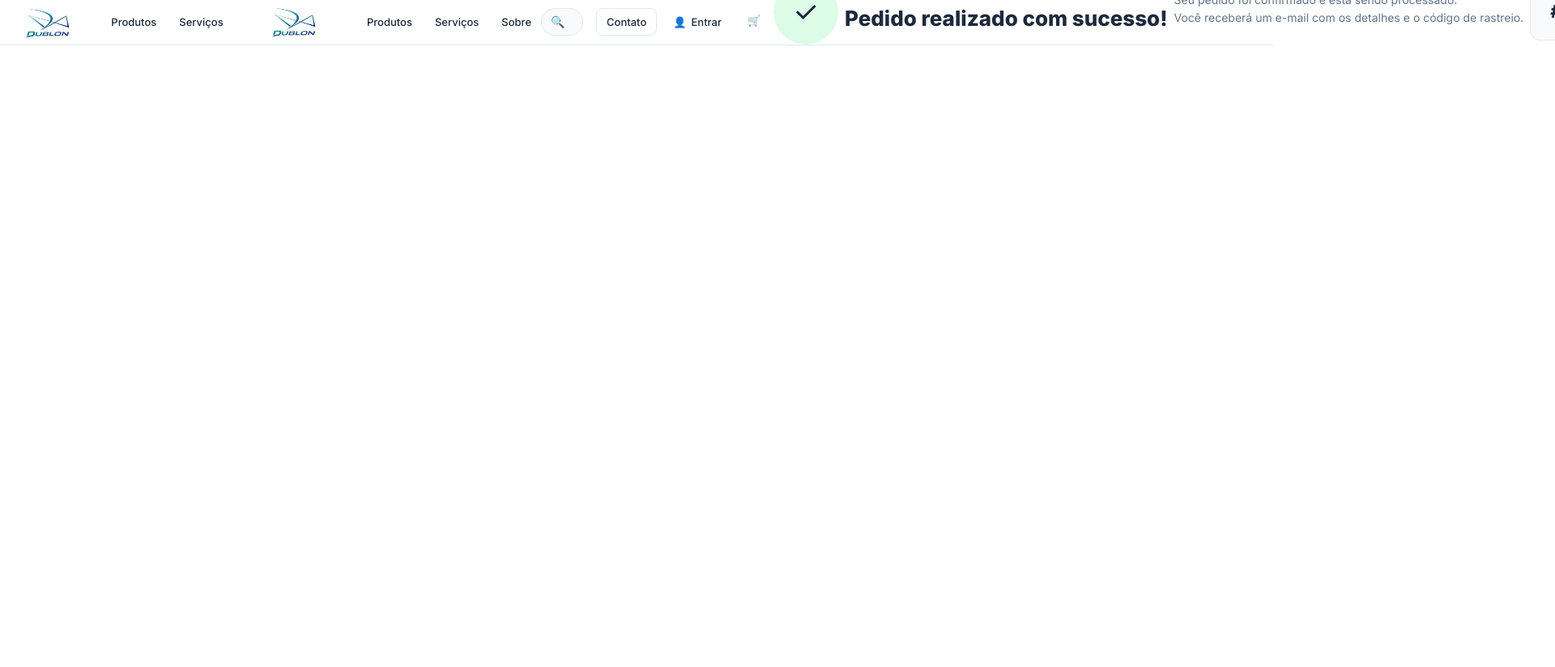
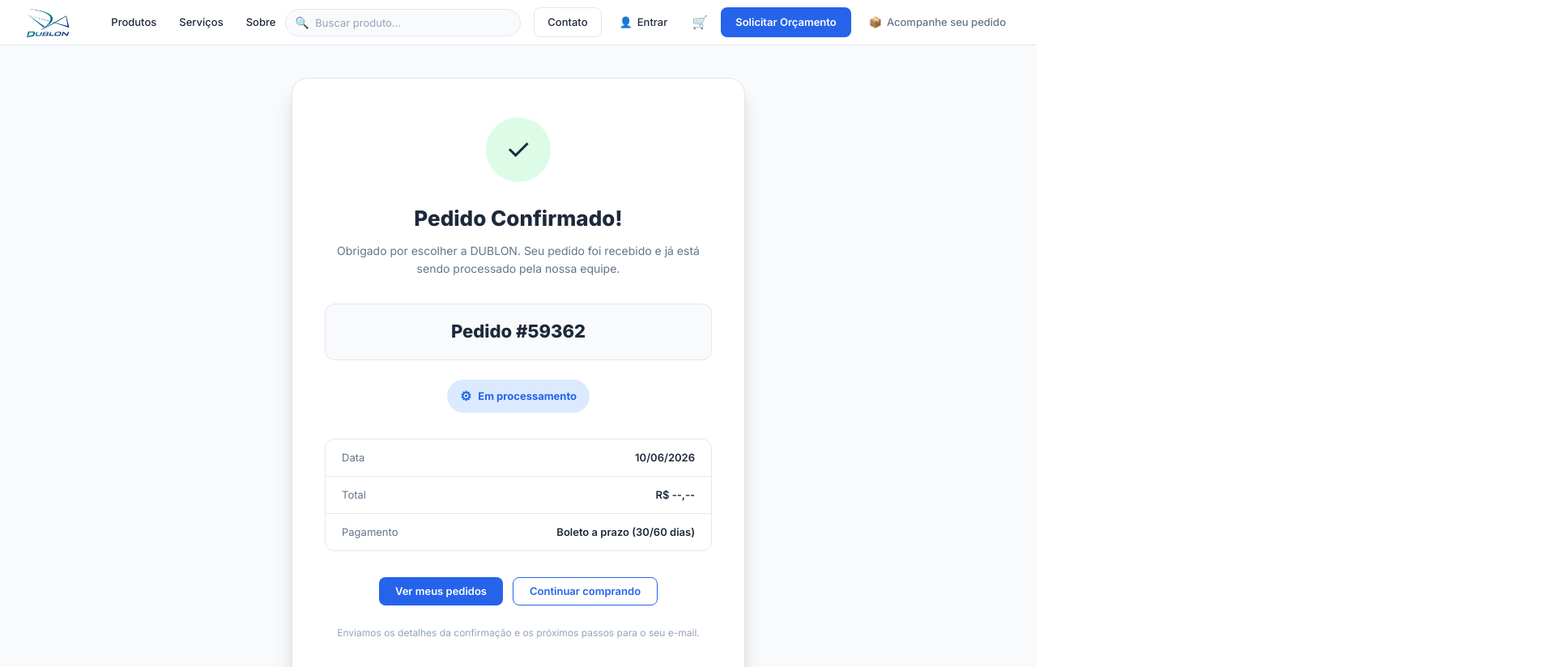
Before and after one commit to hugo-l-b-15/dublon, a plain HTML site: page pedido-confirmado.html in a window 1280 px wide. Shown: the top 824 px of the page at 81% size, 1920 px wide, since content can reach past the window. Before the commit the page ends 800 px from the top, so only its background shows below. Drawn offline with Linux system fonts and the light colour scheme.

Commit message:
fix: restore pedido-confirmado, move style to head in meus-pedidos, add cart console log

```diff
--- a/js/api.js
+++ b/js/api.js
@@ -198,35 +198,19 @@ function localCartToResponse(items) {
 // ── Cart API ─────────────────────────────────────────────
 const CartAPI = {
   async get() {
-    try {
-      const res = await apiGet('/cart');
-      // Se API funcionar, sincroniza localStorage
-      if (res && Array.isArray(res.items)) {
-        localCartSet(res.items);
-      }
-      return res;
-    } catch (e) {
-      // Fallback: lê do localStorage
     const items = localCartGet();
     return localCartToResponse(items);
-    }
   },
 
   async add(product_id, quantity, color, size, productData = {}) {
-    try {
-      const res = await apiPost('/cart', { product_id, quantity, color, size });
-      // Sincroniza localStorage após add no servidor
-      try { const fresh = await apiGet('/cart'); if (fresh.items) localCartSet(fresh.items); } catch {}
-      return res;
-    } catch (e) {
-      // Fallback: adiciona ao localStorage
     const items = localCartGet();
     const existing = items.find(i => i.product_id === product_id && i.color === color && i.size === size);
+
     if (existing) {
       existing.quantity += quantity;
     } else {
       items.push({
-          id: Date.now(),
+        id: Date.now(), // Generate a unique ID for the cart item
         product_id,
         quantity,
         color: color || '',
@@ -238,43 +222,31 @@ const CartAPI = {
         stock_min: productData.stock_min || 50
       });
     }
+
     localCartSet(items);
+    console.log(`[CartAPI] Saving to ${CART_KEY}:`, items); // As requested by user
     return { success: true, local: true };
-    }
   },
 
   async update(id, quantity) {
-    try {
-      const res = await apiPut(`/cart/${id}`, { quantity });
-      return res;
-    } catch (e) {
     const items = localCartGet();
     const item = items.find(i => i.id === id);
-      if (item) { item.quantity = quantity; localCartSet(items); }
+    if (item) {
+      item.quantity = quantity;
+      localCartSet(items);
+    }
     return { success: true, local: true };
-    }
   },
 
   async remove(id) {
-    try {
-      const res = await apiDelete(`/cart/${id}`);
-      return res;
-    } catch (e) {
     const items = localCartGet().filter(i => i.id !== id);
     localCartSet(items);
     return { success: true, local: true };
-    }
   },
 
   async clear() {
-    try {
-      const res = await apiDelete('/cart');
-      localCartSet([]);
-      return res;
-    } catch (e) {
     localCartSet([]);
     return { success: true, local: true };
-    }
   }
 };
 
--- a/pedido-confirmado.html
+++ b/pedido-confirmado.html
@@ -121,139 +121,6 @@
 </head>
 <body class="page-wrapper">
 
-  <!-- NAVBAR -->
-  <nav class="navbar">
-    <div class="navbar-inner">
-      <a href="index.html" class="navbar-logo">
-        <img src="/assets/images/dublon_logo_final.png" alt="Dublon" style="height:40px;display:block;">
-      </a>
-      <ul class="navbar-links">
-        <li><a href="catalogo.html">Produtos</a></li>
-        <li><a href="servicos.html">Serviços</a></li>
-<!DOCTYPE html>
-<html lang="pt-BR">
-<head>
-  <meta charset="UTF-8" />
-  <meta name="viewport" content="width=device-width, initial-scale=1.0" />
-  <title>Pedido Confirmado – DUBLON</title>
-  <link rel="stylesheet" href="css/global.css" />
-  <link rel="stylesheet" href="css/components.css" />
-  <link rel="stylesheet" href="css/navbar.css" />
-  <style>
-    .confirm-page {
-      min-height: calc(100vh - 56px);
-      background: var(--gray-50);
-      display: flex;
-      align-items: center;
-      justify-content: center;
-      padding: 40px 32px;
-    }
-
-    .confirm-card {
-      background: var(--white);
-      border: 1px solid var(--border-color);
-      border-radius: var(--radius-2xl);
-      padding: 48px 40px;
-      max-width: 560px;
-      width: 100%;
-      text-align: center;
-      box-shadow: var(--shadow-xl);
-    }
-
-    .confirm-icon {
-      width: 80px;
-      height: 80px;
-      background: var(--green-bg);
-      border-radius: 50%;
-      display: flex;
-      align-items: center;
-      justify-content: center;
-      font-size: 36px;
-      margin: 0 auto 24px;
-      animation: popIn 0.5s cubic-bezier(0.34,1.56,0.64,1);
-    }
-
-    @keyframes popIn {
-      from { transform: scale(0); opacity: 0; }
-      to { transform: scale(1); opacity: 1; }
-    }
-
-    .confirm-title {
-      font-size: 26px;
-      font-weight: 800;
-      color: var(--text-primary);
-      margin-bottom: 8px;
-    }
-
-    .confirm-sub {
-      font-size: 14px;
-      color: var(--text-secondary);
-      margin-bottom: 32px;
-      line-height: 1.6;
-    }
-
-    .confirm-order-num {
-      background: var(--gray-50);
-      border: 1px solid var(--border-color);
-      border-radius: var(--radius-lg);
-      padding: 16px 24px;
-      margin-bottom: 24px;
-      font-size: 22px;
-      font-weight: 800;
-      color: var(--text-primary);
-    }
-
-    .confirm-details {
-      display: flex;
-      flex-direction: column;
-      gap: 0;
-      margin-bottom: 32px;
-      text-align: left;
-      border: 1px solid var(--border-color);
-      border-radius: var(--radius-lg);
-      overflow: hidden;
-    }
-
-    .confirm-detail-row {
-      display: flex;
-      justify-content: space-between;
-      padding: 12px 20px;
-      border-bottom: 1px solid var(--border-color);
-      font-size: 13px;
-    }
-    .confirm-detail-row:last-child { border-bottom: none; }
-    .confirm-detail-row .key { color: var(--text-secondary); }
-    .confirm-detail-row .val { font-weight: 600; color: var(--text-primary); }
-
-    .confirm-status {
-      display: inline-flex;
-      align-items: center;
-      gap: 8px;
-      padding: 8px 16px;
-      background: var(--blue-info-bg);
-      color: var(--blue-vibrant);
-      border-radius: 100px;
-      font-size: 13px;
-      font-weight: 700;
-      margin-bottom: 32px;
-    }
-
-    .confirm-actions {
-      display: flex;
-      gap: 12px;
-      justify-content: center;
-    }
-
-    .confirm-note {
-      font-size: 12px;
-      color: var(--text-muted);
-      margin-top: 24px;
-    }
-  </style>
-</head>
-<body class="page-wrapper">
-
-  <!-- NAVBAR -->
   <nav class="navbar">
     <div class="navbar-inner">
       <a href="index.html" class="navbar-logo">
@@ -271,65 +138,68 @@
       <div class="navbar-actions">
         <a href="contato.html" class="navbar-btn-contact">Contato</a>
         <a href="login.html" class="navbar-btn-login"><span>👤</span> Entrar</a>
-        <a href="perfil.html" class="navbar-user" style="display:none;">
-          <div class="user-avatar">JS</div>
-          <span class="navbar-user-name">João Silva</span>
-        </a>
         <a href="carrinho.html" class="navbar-btn-cart" title="Carrinho">🛒<span class="cart-badge" style="display:none;">0</span></a>
+        <a href="orcamento.html" class="navbar-btn-quote">Solicitar Orçamento</a>
+        <a href="rastreamento.html" class="navbar-btn-track"><span>📦</span> Acompanhe seu pedido</a>
+      </div>
+    </div>
+  </nav>
+
+  <div class="confirm-page">
+    <div class="confirm-card">
       <div class="confirm-icon">✓</div>
+      <h1 class="confirm-title">Pedido Confirmado!</h1>
+      <p class="confirm-sub">Obrigado por escolher a DUBLON. Seu pedido foi recebido e já está sendo processado pela nossa equipe.</p>
 
-      <h1 class="confirm-title">Pedido realizado com sucesso!</h1>
-      <p class="confirm-sub">
-        Seu pedido foi confirmado e está sendo processado.<br>
-        Você receberá um e-mail com os detalhes e o código de rastreio.
-      </p>
-
-      <div class="confirm-order-num">#DBL-2024-04900</div>
+      <div class="confirm-order-num">Pedido #<span id="order-id-display">...</span></div>
 
       <div class="confirm-status">
-        <span>●</span> Processando
+        <span style="font-size:16px;">⚙</span> Em processamento
       </div>
 
       <div class="confirm-details">
         <div class="confirm-detail-row">
-          <span class="key">Produtos</span>
-          <span class="val">Palmilha EVA Pro D45 + Sport Runner X</span>
+          <span class="key">Data</span>
+          <span class="val" id="order-date-display">-</span>
         </div>
         <div class="confirm-detail-row">
-          <span class="key">Total de pares</span>
-          <span class="val">600 pares</span>
+          <span class="key">Total</span>
+          <span class="val" id="order-total-display">-</span>
         </div>
         <div class="confirm-detail-row">
-          <span class="key">Valor total</span>
-          <span class="val">R$ 657,50</span>
-        </div>
-        <div class="confirm-detail-row">
-          <span class="key">Forma de pagamento</span>
-          <span class="val">Boleto Bancário</span>
-        </div>
-        <div class="confirm-detail-row">
-          <span class="key">Previsão de entrega</span>
-          <span class="val" style="color:#16A34A;">3-5 dias úteis</span>
-        </div>
-        <div class="confirm-detail-row">
-          <span class="key">Endereço</span>
-          <span class="val">Rua das Indústrias, 1240 · São Paulo, SP</span>
+          <span class="key">Pagamento</span>
+          <span class="val">Boleto a prazo (30/60 dias)</span>
         </div>
       </div>
 
       <div class="confirm-actions">
-        <a href="meus-pedidos.html" class="btn btn-primary" style="padding:12px 20px;">→ Meus Pedidos</a>
-        <a href="rastreamento.html" class="btn btn-white" style="padding:12px 20px;border:1.5px solid var(--border-color);">🔍 Rastrear</a>
-        <a href="catalogo.html" class="btn btn-ghost" style="padding:12px 20px;">Continuar comprando</a>
+        <a href="meus-pedidos.html" class="btn btn-primary">Ver meus pedidos</a>
+        <a href="catalogo.html" class="btn btn-outline">Continuar comprando</a>
       </div>
 
-      <p class="confirm-note">
-        📧 Enviamos um e-mail de confirmação para joao@empresa.com.br
-      </p>
+      <p class="confirm-note">Enviamos os detalhes da confirmação e os próximos passos para o seu e-mail.</p>
     </div>
   </div>
 
   <script src="js/api.js"></script>
   <script src="js/main.js"></script>
+  <script>
+    document.addEventListener('DOMContentLoaded', () => {
+      const params = new URLSearchParams(window.location.search);
+      const orderId = params.get('id') || Math.floor(Math.random() * 10000) + 50000;
+
+      document.getElementById('order-id-display').textContent = orderId;
+
+      const today = new Date();
+      document.getElementById('order-date-display').textContent = today.toLocaleDateString('pt-BR');
+
+      const total = params.get('total');
+      if (total) {
+        document.getElementById('order-total-display').textContent = new Intl.NumberFormat('pt-BR', { style: 'currency', currency: 'BRL' }).format(parseFloat(total));
+      } else {
+        document.getElementById('order-total-display').textContent = 'R$ --,--';
+      }
+    });
+  </script>
 </body>
 </html>
```
Also changed, not shown: meus-pedidos.html (+4 -6 lines). Lines whose indentation alone changed are shown as unchanged.
